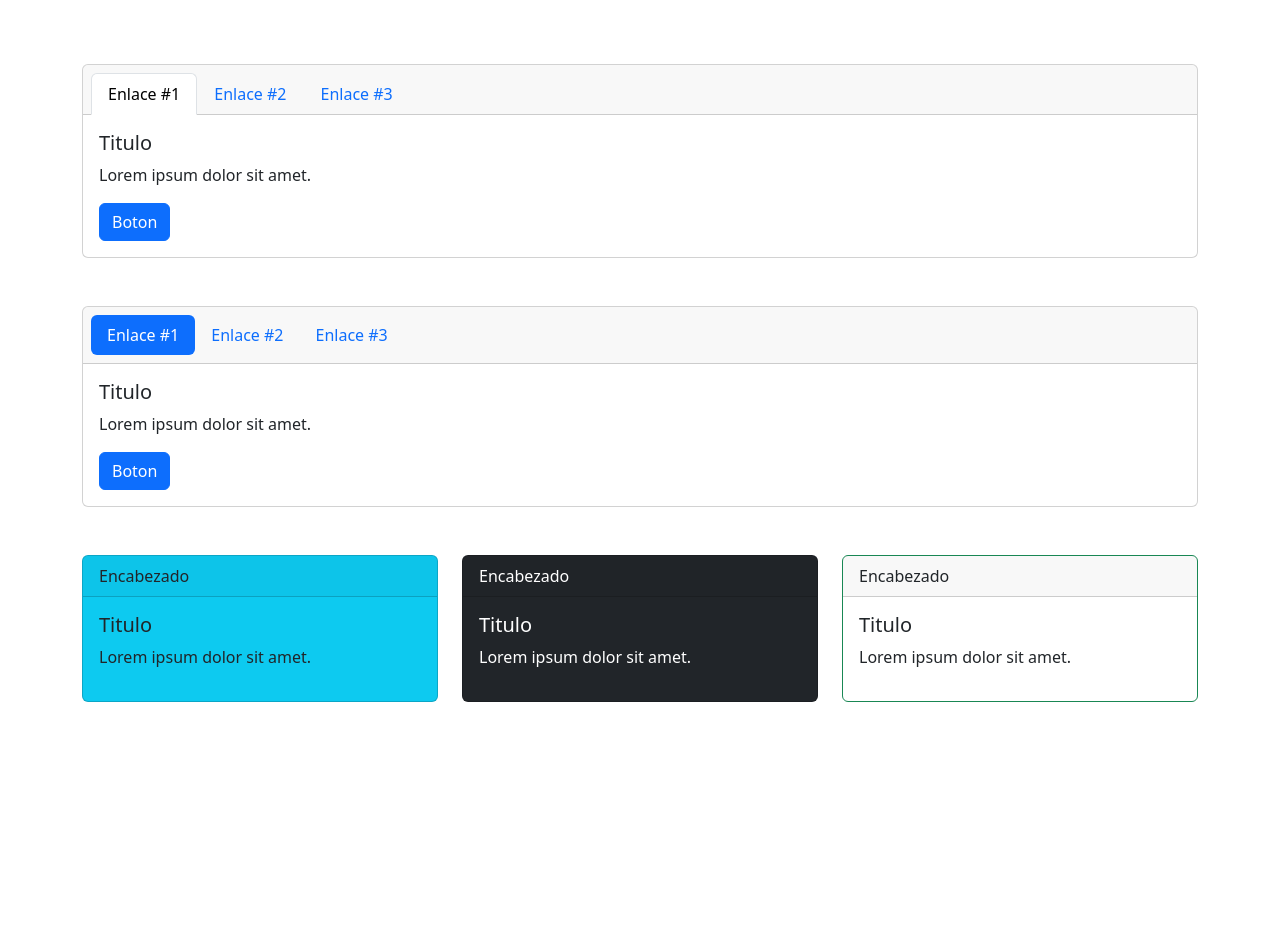
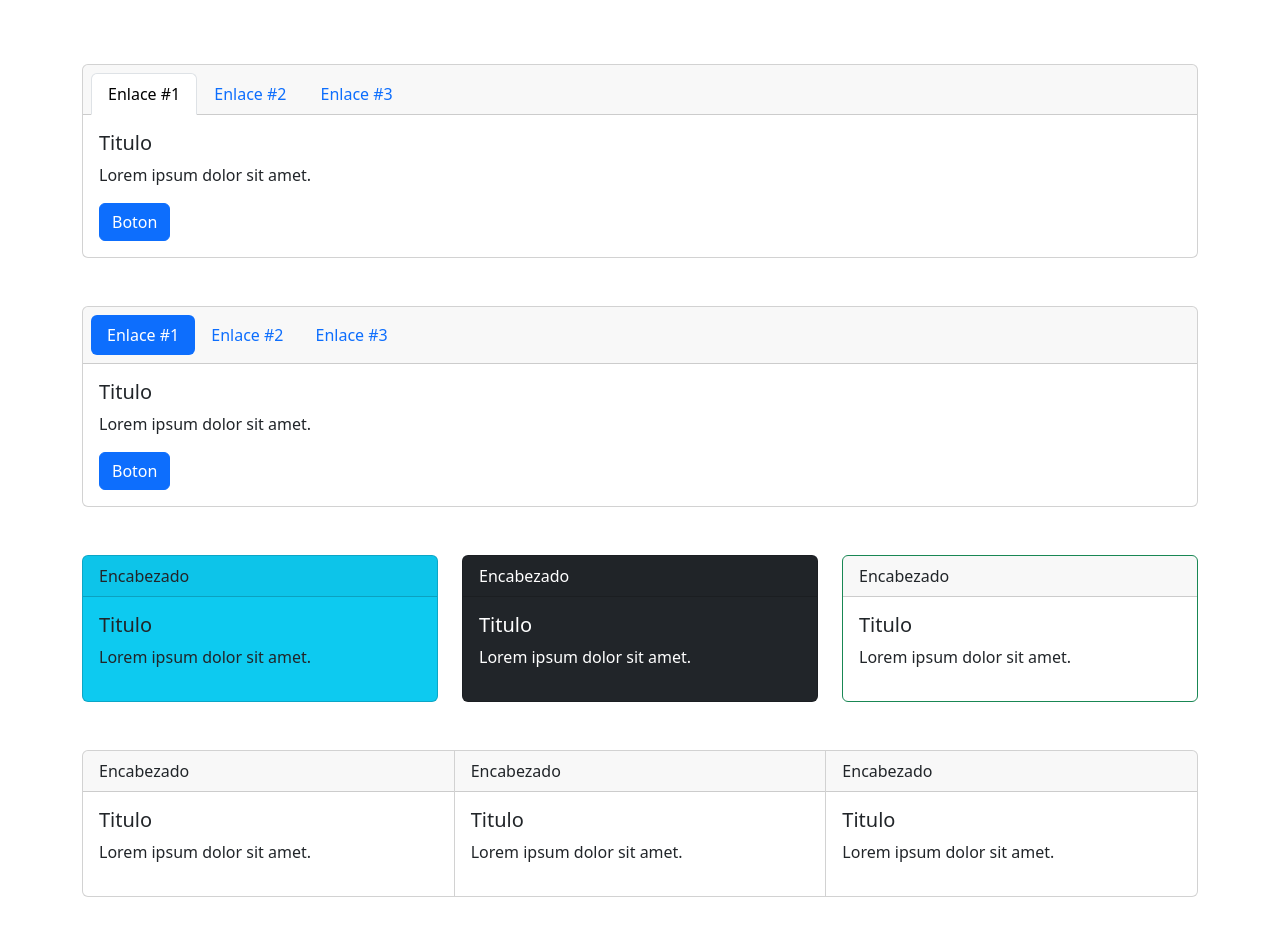
Before and after one commit to Katteryn-Villanueva/Bootstrap5primary, a plain HTML site: page cards2.html in a window 1280 px wide. Before the commit the page ends 800 px from the top, so only its background shows below. Drawn offline with Linux system fonts and the light colour scheme.

Commit message:
viendo la agrupacion de cards

```diff
--- a/cards2.html
+++ b/cards2.html
@@ -87,8 +87,33 @@
                 </div>
             </div>
             <!-- AGRUPANDO CARD -->
+            <div class="col-12 mb-5">
+                <div class="card-group">
+                    <div class="card">
+                            <div class="card-header">Encabezado</div>
+                            <div class="card-body">
+                                <h5 class="card-title">Titulo</h5>
+                                <p>Lorem ipsum dolor sit amet.</p>
+                            </div>
+                    </div>
+                    <div class="card">
+                            <div class="card-header">Encabezado</div>
+                            <div class="card-body">
+                                <h5 class="card-title">Titulo</h5>
+                                <p>Lorem ipsum dolor sit amet.</p>
+                            </div>
+                    </div>
+                    <div class="card">
+                            <div class="card-header">Encabezado</div>
+                            <div class="card-body">
+                                <h5 class="card-title">Titulo</h5>
+                                <p>Lorem ipsum dolor sit amet.</p>
+                            </div>
+                    </div>
+                </div>
+            </div>
         </div>
-    </div>
+</div>
 
     <script src="js/bootstrap.bundle.min.js"></script>
 </body>
```
